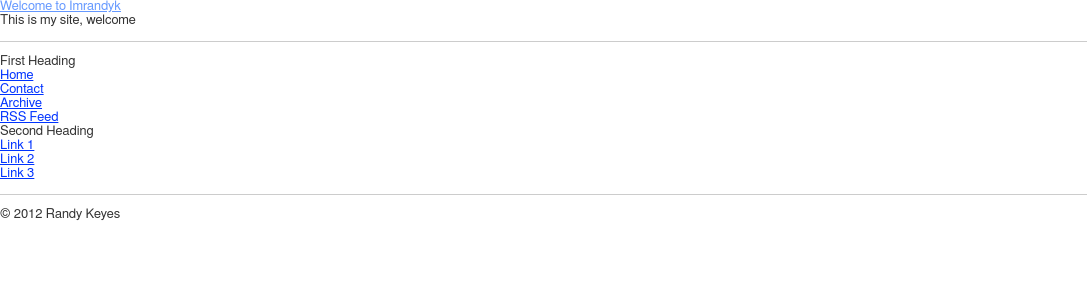
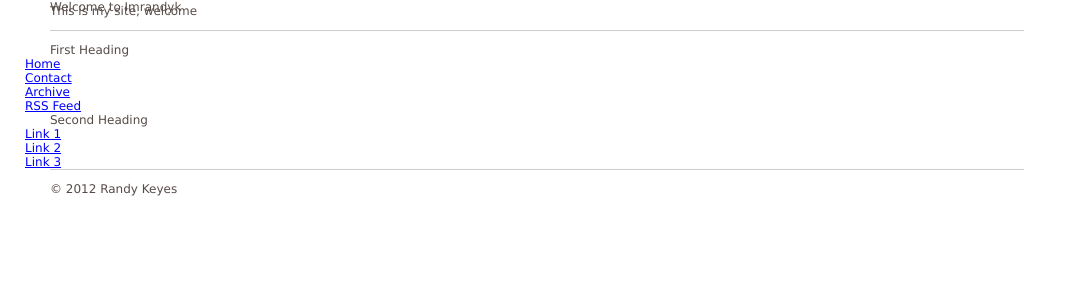
Before and after one commit to npmcdn-to-unpkg-bot/imrandyk.github.io, a Jekyll site: the page built from index.html, in a window 1280 px wide. Shown: the top 300 px of the page, without its empty margins (0-1087 px from the left). Built offline with Jekyll 4.4.1, drawn with Linux system fonts in a browser that asks for light colours; Markdown is read by kramdown in place of the engine named in the settings.

Commit message:
Changed style to match basic jelly

```diff
--- a/css/style.css
+++ b/css/style.css
@@ -1,47 +1,152 @@
 /* A Linux- and Windows-friendly sans-serif font stack: http://prospects.mhurrell.co.uk/post/updating-the-helvetica-font-stack */
 body {font: 13px Helmet, Freesans, sans-serif;}
 
-/* Using local fonts? Check out Font Squirrel's webfont generator: http://www.fontsquirrel.com/tools/webfont-generator */
-
-/* We like off-black for text. */
 body, select, input, textarea {color: #333;}
 
-a {color: #03f;}
-a:hover {color: #69f;}
-
-/* Custom text-selection colors (remove any text shadows: http://twitter.com/miketaylr/status/12228805301) */
-::-moz-selection{background: #fcd700; color: #fff; text-shadow: none;}
-::selection {background: #fcd700; color: #fff; text-shadow: none;}
-
-/*	j.mp/webkit-tap-highlight-color */
-a:link {-webkit-tap-highlight-color: #fcd700;}
-
-ins {background-color: #fcd700; color: #000; text-decoration: none;}
-mark {background-color: #fcd700; color: #000; font-style: italic; font-weight: bold;}
-
-/* Mozilla dosen't style placeholders by default */
-input:-moz-placeholder { color:#a9a9a9; }
-textarea:-moz-placeholder { color:#a9a9a9; }
-
-/* let's give blockquotes *some* default styling, because unstyled blockquotes are dangerous */
-blockquote {padding: 16px; background: #eee;}
-
-
-
-/* Media queries
--------------------------------------------------------------------------------*/
-
-@media screen and (max-width: 480px) {
-
-
+body {
+    font-size: 12px;
+    font-family: Verdana, Arial, SunSans-Regular, Sans-Serif;
+    color:#564b47;
+    padding-left: 50px;
+    padding-right: 20%;
 }
 
+body>header h1>a {
+    color:#564b47;
+    text-decoration: none;
+}
 
+body>header h4 {
+    margin-top: -10px;
+}
 
-/* Print styles
--------------------------------------------------------------------------------*/
-@media print {
+h1,h2,h3,h4 {
+    width: 100%;
+    min-width: 840px;
+}
 
+hr {
+    margin-left: 0;
+    padding-left: 0;
+	width: 100%;
+	min-width: 840px;
+}
 
+pre {
+    background-color: #E8E8E8;
+    margin-left: 30px;
+    padding: 5px;
+    width: 80%;
+}
 
+code {
+    background-color: #E8E8E8;
+    padding-left: 3px;
+    padding-right: 3px;
 }
+
+pre {
+    background-color: #E8E8E8;
+    margin-left: 30px;
+    padding: 5px;
+    width: 80%;
+}
+
+table {
+    border: none;
+}
+
+td {
+    padding-left: 20px;
+}
+
+a:hover {
+    color: #696969;
+}
+
+main {
+
+	width: 75%;
+	min-width: 600px;
+	margin-left: 150px;
+	display: block;
+}
+
+nav {
+	float: left;
+	width: 150px;
+	min-width: 150px;
+}
+
+nav a,
+nav a:visited,
+nav a:active {
+    color: blue;
+}
+
+nav a:hover {
+    color: #696969;
+}
+
+nav li {
+    margin-left: -25px;
+    list-style: none;
+}
+
+footer {
+	clear: both;
+	width: 100%;
+}
+
+article {
+	margin: 10px;
+}
+
+article h2>a,
+article h2>a:visited,
+article h2>a:active {
+    text-decoration: none;
+    color: blue;
+}
+
+article h2>a:hover {
+    color: #696969;
+}
+
+article .entry {
+	margin-left: 15px;
+	padding: 10px;
+}
+
+article .entry img {
+    display: block;
+    margin-left: auto;
+    margin-right: auto;
+    width: 100%;
+}
+
+article header span {
+	margin-top: -10px;
+	margin-bottom: -3px;
+	margin-left: 5px;
+}
+
+article header h2 {
+    margin-bottom: 3px;
+}
+
+section address {
+    margin-left: 15px;
+}
+
+#paginator {
+    padding: 10px;
+}
+
+#paginator a {
+    text-decoration: none;
+}
+
+.more {
+    margin-left: 80%;
+}
```
